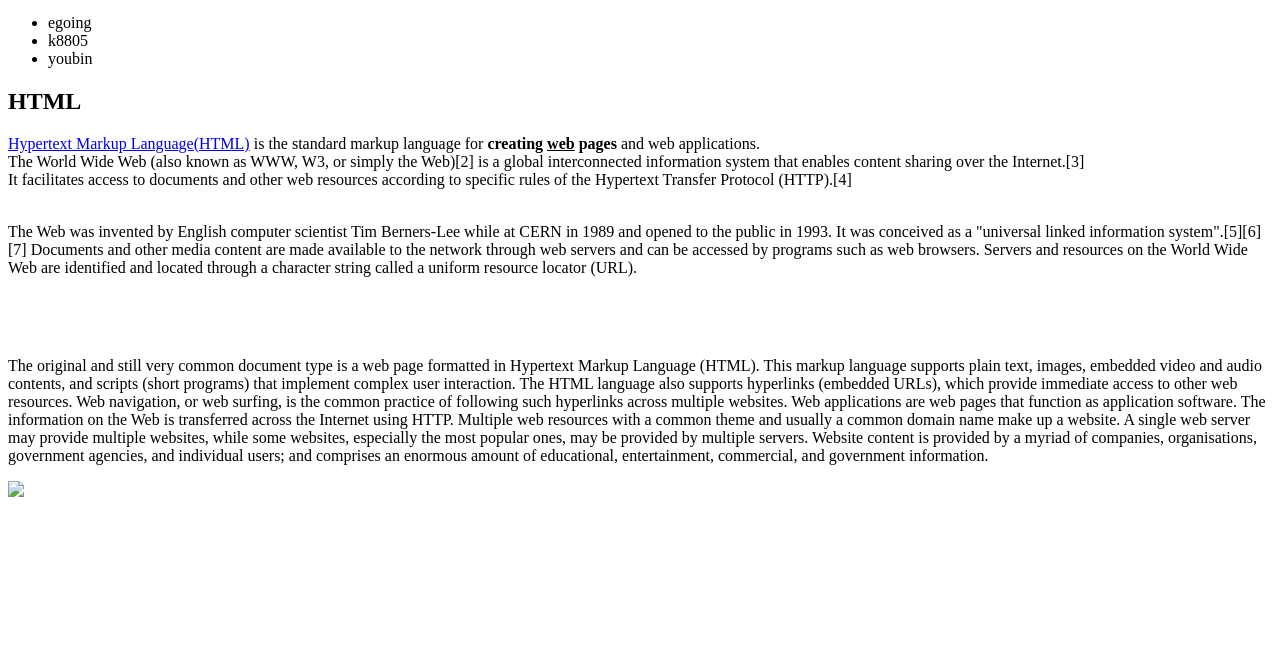
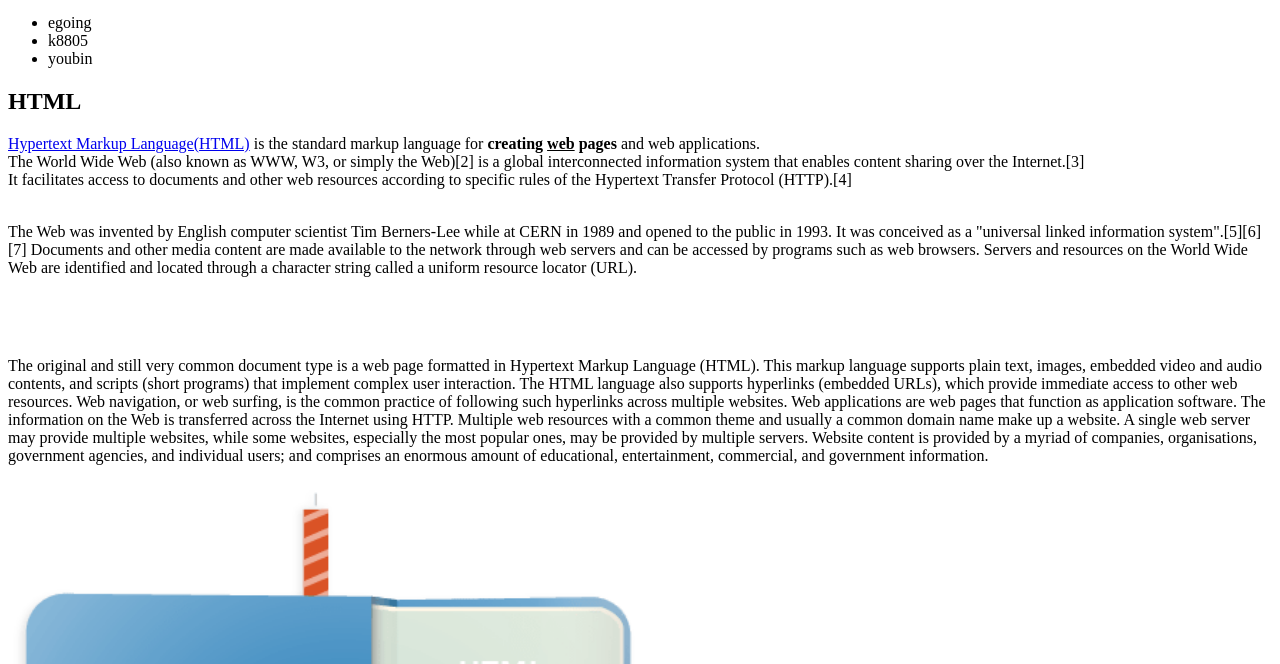
Before and after one commit to chanheelee-utinfo/my-first-web-server, a plain HTML site: page 1.html in a window 1280 px wide. Shown: the part 136-800 px from the top of the page. Drawn offline with Linux system fonts and the light colour scheme.

Commit message:
1.html 수정

```diff
--- a/1.html
+++ b/1.html
@@ -34,6 +34,6 @@ It facilitates access to documents and other web resources according to specific
 
 <p style = "margin-top : 80px;">The original and still very common document type is a web page formatted in Hypertext Markup Language (HTML). This markup language supports plain text, images, embedded video and audio contents, and scripts (short programs) that implement complex user interaction. The HTML language also supports hyperlinks (embedded URLs), which provide immediate access to other web resources. Web navigation, or web surfing, is the common practice of following such hyperlinks across multiple websites. Web applications are web pages that function as application software. The information on the Web is transferred across the Internet using HTTP. Multiple web resources with a common theme and usually a common domain name make up a website. A single web server may provide multiple websites, while some websites, especially the most popular ones, may be provided by multiple servers. Website content is provided by a myriad of companies, organisations, government agencies, and individual users; and comprises an enormous amount of educational, entertainment, commercial, and government information.</p>
 
-<img src = "/img/cake.png" width="50%">
+<img src = "/cake.png" width="50%">
 </body>
 </html>
```
